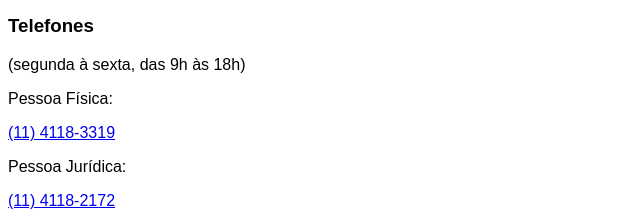
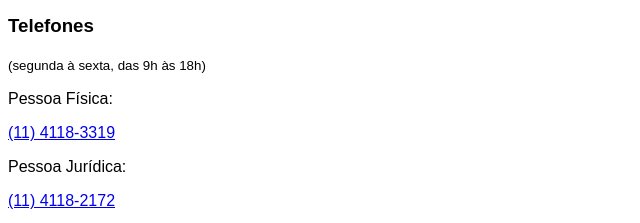
Before and after one commit to lalrianymendes/music-dot, a plain HTML site: page sobre7.html in a window 1280 px wide. Shown: the part 1567-1790 px from the top of the page, 0-640 px from the left. Drawn offline with Linux system fonts and the light colour scheme.

Commit message:
Tópico CSS, Atividade 6

```diff
--- a/sobre7.html
+++ b/sobre7.html
@@ -112,8 +112,9 @@
         <section>
             <h3>Telefones</h3>
 
-            <p class="horario Telefones"
-                <small>(segunda à sexta, das 9h às 18h)</small></p>
+            <p class="horario Telefones">
+                <small>(segunda à sexta, das 9h às 18h)</small>
+            </p>
 
             <p>Pessoa Física:</p>
                 <p><a href="tel:+551141183319">(11) 4118-3319</a></p>
```
